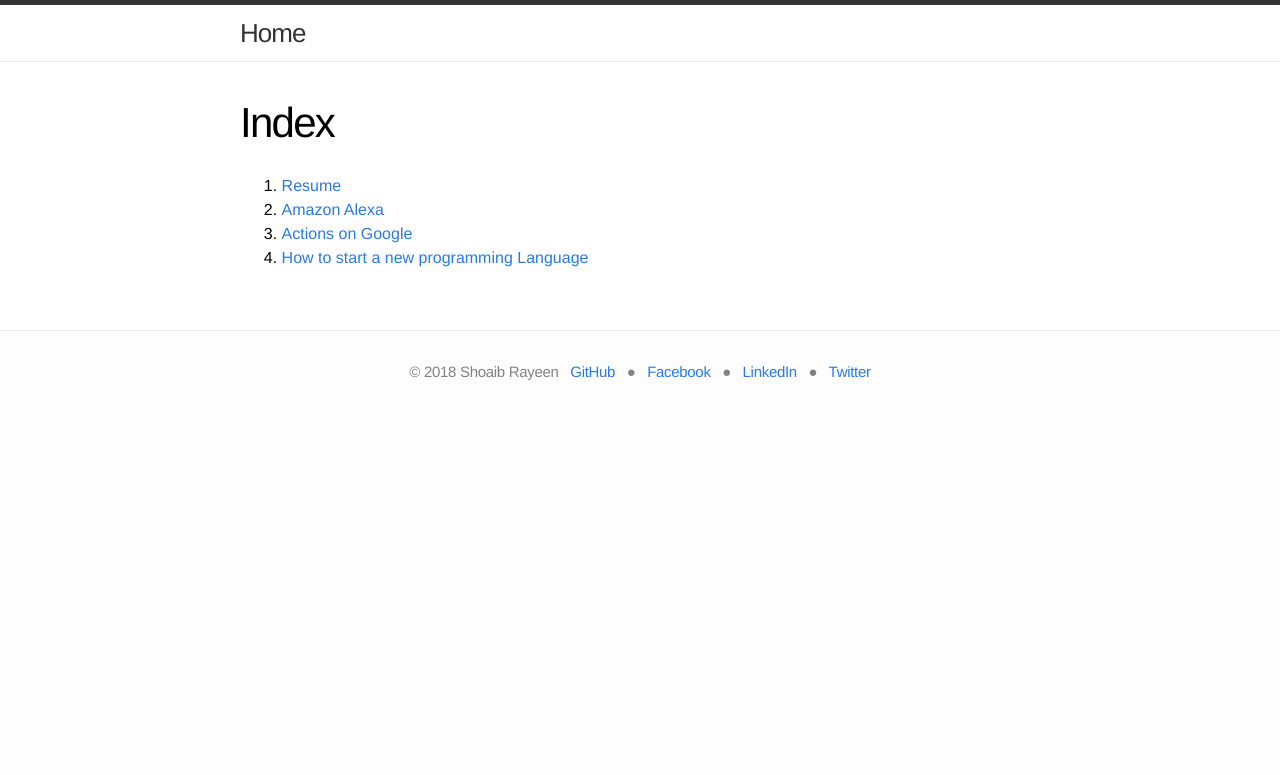
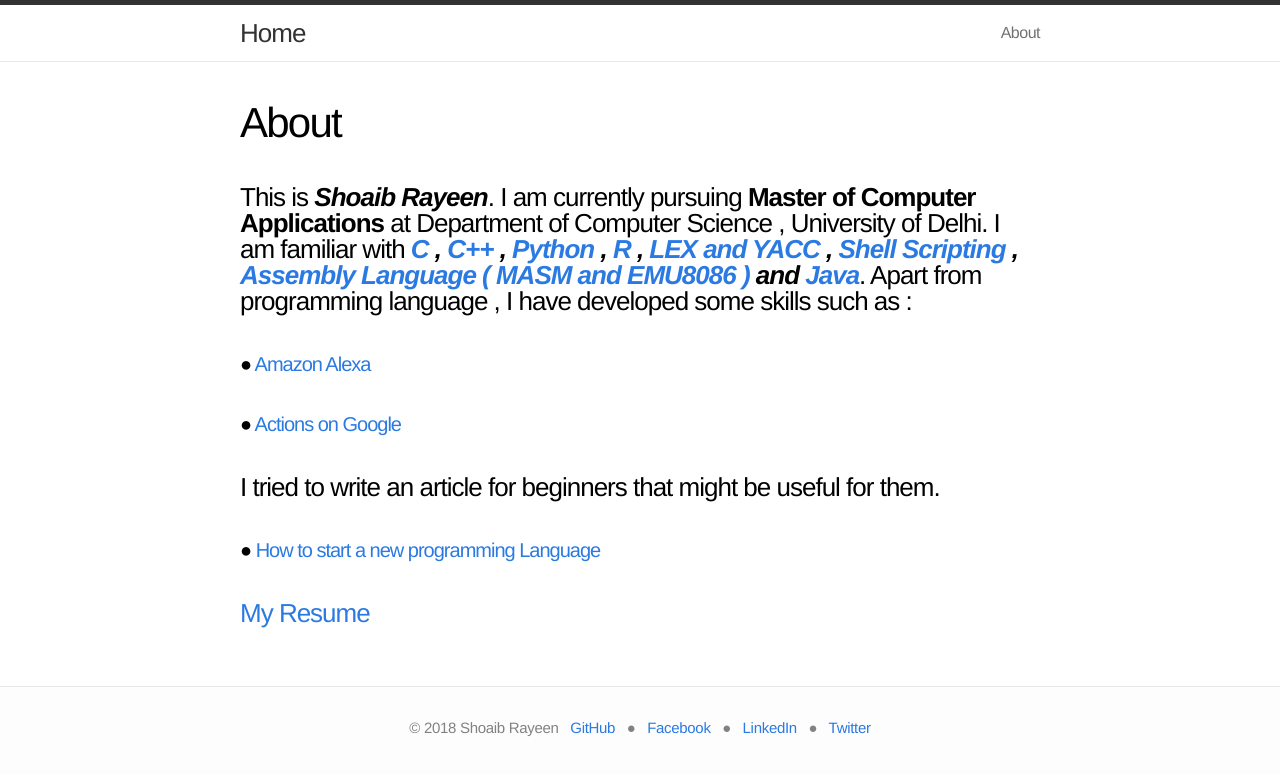
Before and after one commit to shoaibrayeen/shoaibrayeen.github.io, a Jekyll site: the page built from index.md, in a window 1280 px wide. Shown: the top 775 px of the page. Built offline with Jekyll 4.4.1, drawn with Linux system fonts in a browser that asks for light colours.

Commit message:
First page

```diff
--- a/index.md
+++ b/index.md
@@ -1,8 +1,15 @@
 ---
 layout: page
-title: Index
+title: About
 ---
-1. [Resume](/doc/resume)
-2. [Amazon Alexa](/doc/amazon_alexa)
-3. [Actions on Google](/doc/Actions_on_Google)
-4. [How to start a new programming Language](/doc/start_a_new_programming_language)
+
+### This is **_Shoaib Rayeen_**. I am currently pursuing **Master of Computer Applications** at Department of Computer Science , University of Delhi. I am familiar with **_[C](https://github.com/shoaibrayeen/Cplusplus-and-C) , [C++](https://github.com/shoaibrayeen/Cplusplus-and-C) , [Python](https://github.com/shoaibrayeen/Python) , [R](https://github.com/shoaibrayeen/R) , [LEX and YACC](https://github.com/shoaibrayeen/Lex-and-Yacc) , [Shell Scripting](https://github.com/shoaibrayeen/Shell-Programming) , [Assembly Language ( MASM and EMU8086 ) ](https://github.com/shoaibrayeen/Assembly-Language) and [Java](https://github.com/shoaibrayeen/Java)_**. Apart from programming language , I have developed some skills such as :
+
+#### ● [Amazon Alexa](/doc/amazon_alexa)
+#### ● [Actions on Google](/doc/Actions_on_Google)
+
+### I tried to write an article for beginners that might be useful for them.
+#### ● [How to start a new programming Language](/doc/start_a_new_programming_language)
+
+
+### [My Resume](/doc/resume)
```
